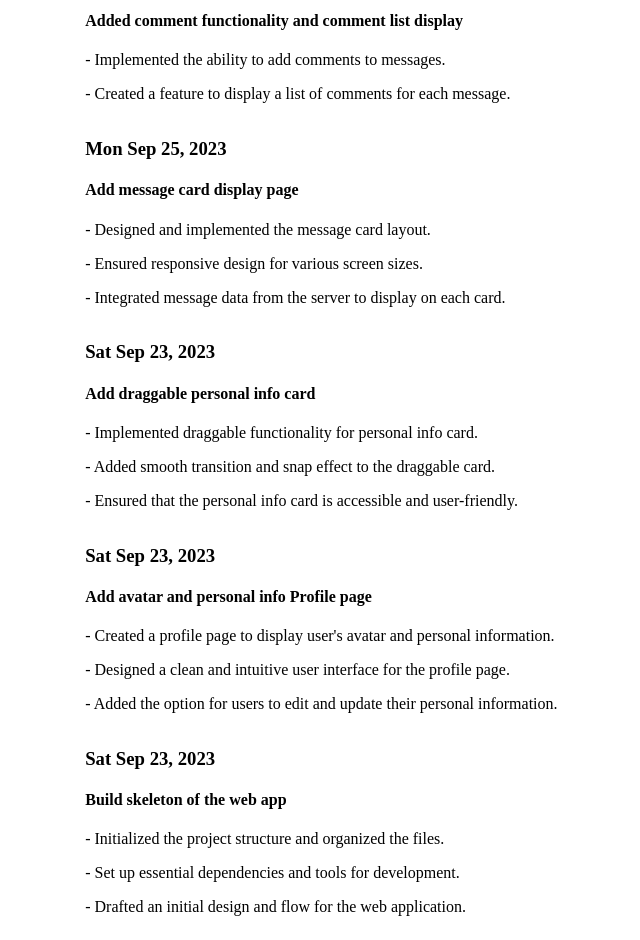
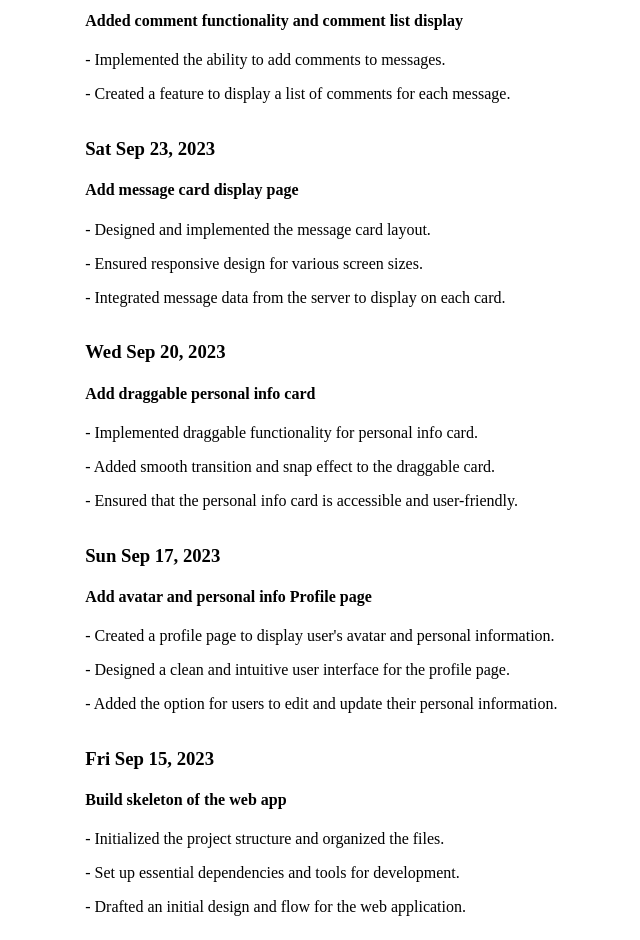
Before and after one commit to huxiaoheng44/Profile-Web, a React (Create React App) app: page /devLog in a window 1280 px wide. Shown: the part 700-1640 px from the top of the page, without its empty margins (302-942 px from the left). Built offline with nearby package versions, Linux system fonts and the light colour scheme.

Commit message:
docs: modify some detail date of devLog

```diff
--- a/src/pages/DevLog.js
+++ b/src/pages/DevLog.js
@@ -33,7 +33,7 @@ const DevLog = () => {
             </div>
 
             <div className="log-day">
-                <h3>Mon Sep 25, 2023</h3>
+                <h3>Sat Sep 23, 2023</h3>
                 <h4>Add message card display page</h4>
                 <p>- Designed and implemented the message card layout.</p>
                 <p>- Ensured responsive design for various screen sizes.</p>
@@ -41,7 +41,7 @@ const DevLog = () => {
             </div>
 
             <div className="log-day">
-                <h3>Sat Sep 23, 2023</h3>
+                <h3>Wed Sep 20, 2023</h3>
                 <h4>Add draggable personal info card</h4>
                 <p>- Implemented draggable functionality for personal info card.</p>
                 <p>- Added smooth transition and snap effect to the draggable card.</p>
@@ -49,7 +49,7 @@ const DevLog = () => {
             </div>
 
             <div className="log-day">
-                <h3>Sat Sep 23, 2023</h3>
+                <h3>Sun Sep 17, 2023</h3>
                 <h4>Add avatar and personal info Profile page</h4>
                 <p>- Created a profile page to display user's avatar and personal information.</p>
                 <p>- Designed a clean and intuitive user interface for the profile page.</p>
@@ -57,7 +57,7 @@ const DevLog = () => {
             </div>
 
             <div className="log-day">
-                <h3>Sat Sep 23, 2023</h3>
+                <h3>Fri Sep 15, 2023</h3>
                 <h4>Build skeleton of the web app</h4>
                 <p>- Initialized the project structure and organized the files.</p>
                 <p>- Set up essential dependencies and tools for development.</p>
```
